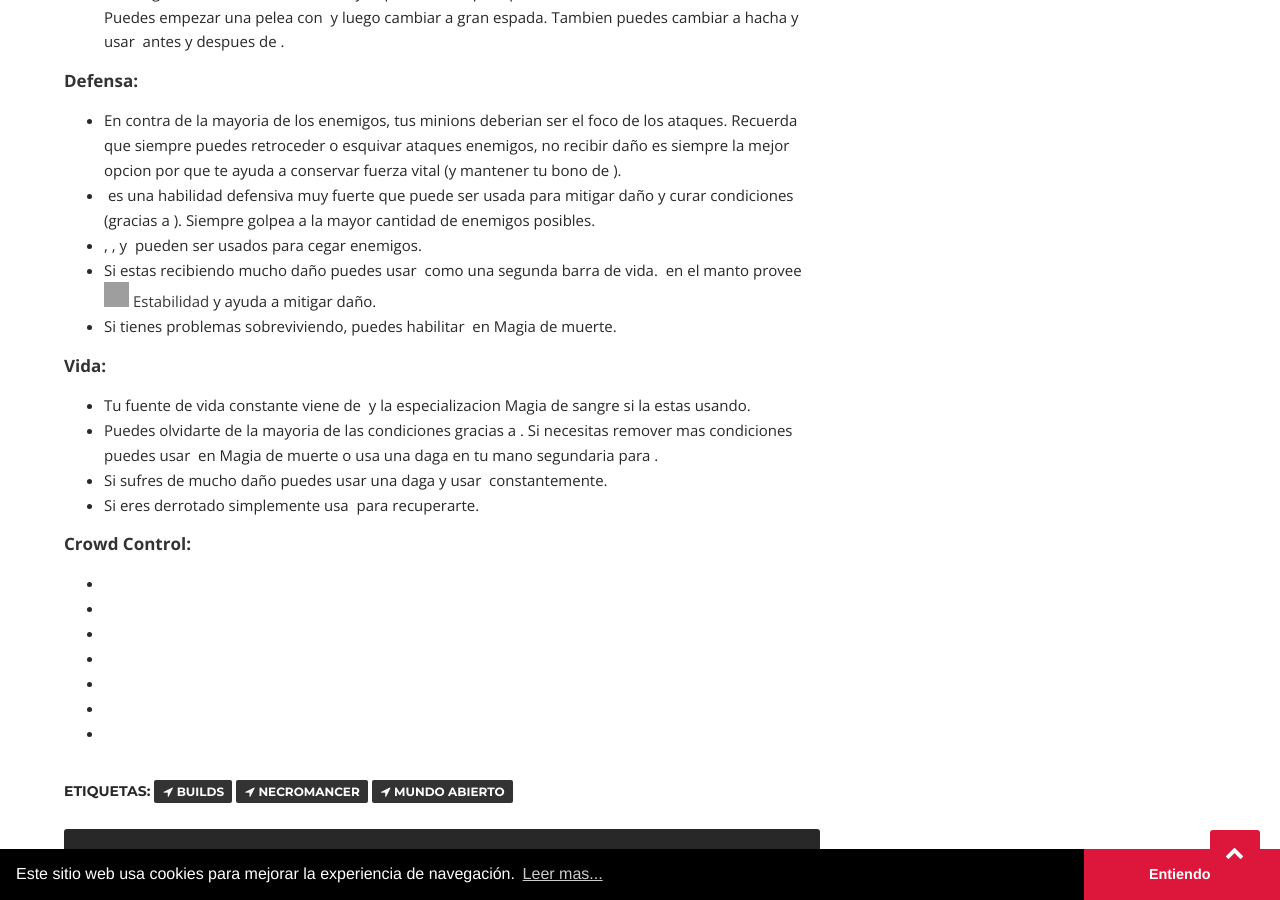
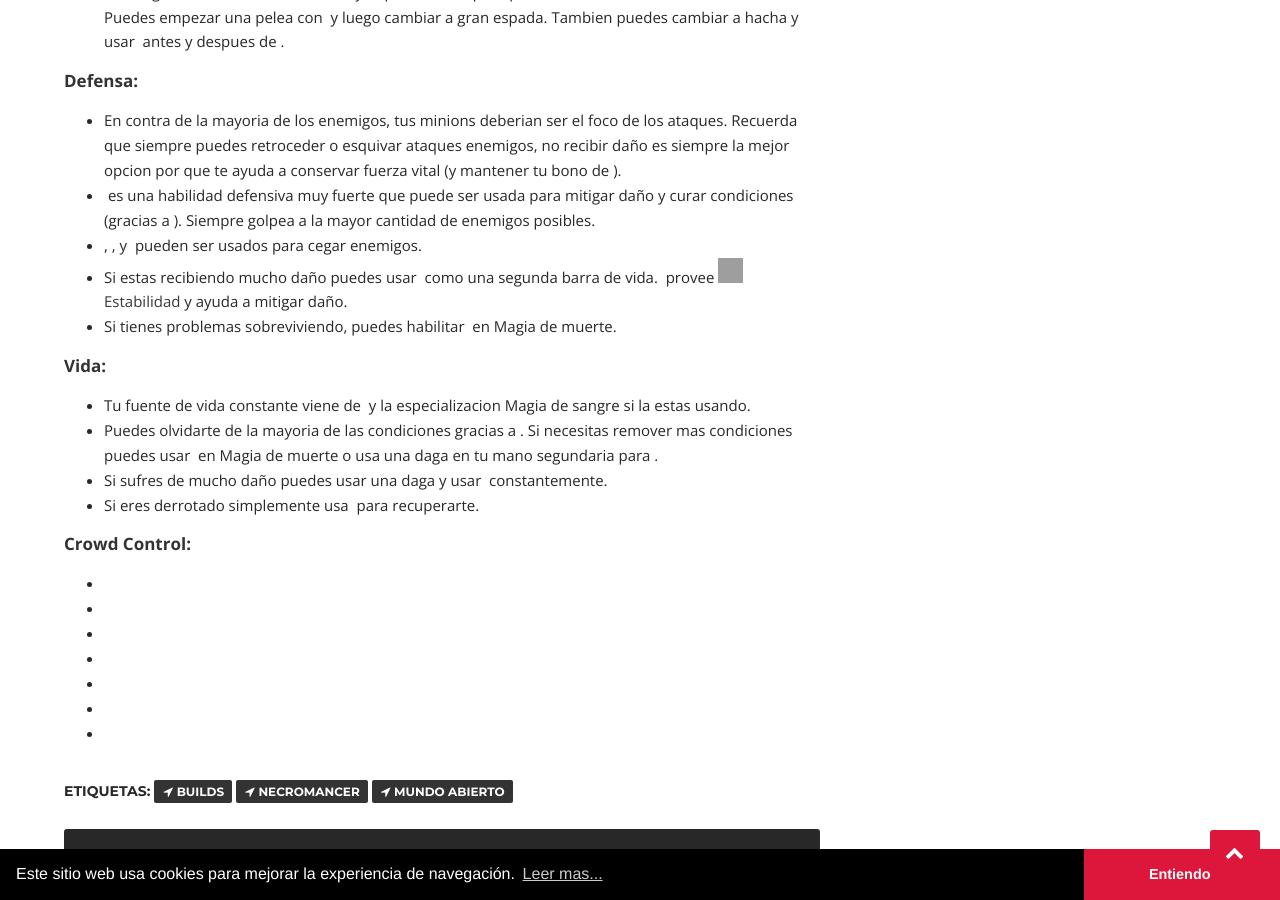
Before and after one commit to ACast59/GW2Guias, a Jekyll site: the page built from _posts/2018-09-03-necromancer-build-reaper-power-minion-master.md, in a window 1280 px wide and 900 px high, scrolled down 2707 px. Built offline with Jekyll 4.4.1, drawn with Linux system fonts in a browser that asks for light colours; a script that is not in the unit is left out; comment, search, counter and statistics services are not loaded; grey boxes are pictures that could not be loaded.

Commit message:
Update 2018-09-03-necromancer-build-reaper-power-minion-master.md

```diff
--- a/_posts/2018-09-03-necromancer-build-reaper-power-minion-master.md
+++ b/_posts/2018-09-03-necromancer-build-reaper-power-minion-master.md
@@ -293,7 +293,7 @@ El necromancer minion master es una de la builds mas populares debido a la canti
 
   <li><div style="display:inline-block"><span data-armory-embed="skills" data-armory-ids="29855" data-armory-inline-text="wiki" data-armory-size="24"></span></div>, <div style="display:inline-block"><span data-armory-embed="skills" data-armory-ids="30825" data-armory-inline-text="wiki" data-armory-size="24"></span></div>, y <div style="display:inline-block"><span data-armory-embed="skills" data-armory-ids="10590" data-armory-inline-text="wiki" data-armory-size="24"></span></div> pueden ser usados para cegar enemigos.</li>
 
-  <li>Si estas recibiendo mucho daño puedes usar <div style="display:inline-block"><span data-armory-embed="skills" data-armory-ids="30792" data-armory-inline-text="wiki" data-armory-size="24"></span></div> como una segunda barra de vida. <div style="display:inline-block"><span data-armory-embed="skills" data-armory-ids="29958" data-armory-inline-text="wiki" data-armory-size="24"></span></div> en el manto provee <a href="http://wiki-es.guildwars2.com/wiki/Estabilidad" title="Stability"><img alt="Stability" src="https://metabattle.com/wiki/images/thumb/a/ae/Stability.png/25px-Stability.png" width="25" height="25" srcset="https://metabattle.com/wiki/images/a/ae/Stability.png 1.5x" style="display:inline-block;" /></a> <a href="http://wiki-es.guildwars2.com/wiki/Estabilidad" class="extiw" title="gw2:Stability">Estabilidad</a> y ayuda a mitigar daño.</li>
+  <li>Si estas recibiendo mucho daño puedes usar <div style="display:inline-block"><span data-armory-embed="skills" data-armory-ids="30792" data-armory-inline-text="wiki" data-armory-size="24"></span></div> como una segunda barra de vida. <div style="display:inline-block"><span data-armory-embed="skills" data-armory-ids="29958" data-armory-inline-text="wiki" data-armory-size="24"></span></div> provee <a href="http://wiki-es.guildwars2.com/wiki/Estabilidad" title="Stability"><img alt="Stability" src="https://metabattle.com/wiki/images/thumb/a/ae/Stability.png/25px-Stability.png" width="25" height="25" srcset="https://metabattle.com/wiki/images/a/ae/Stability.png 1.5x" style="display:inline-block;" /></a> <a href="http://wiki-es.guildwars2.com/wiki/Estabilidad" class="extiw" title="gw2:Stability">Estabilidad</a> y ayuda a mitigar daño.</li>
 
   <li>Si tienes problemas sobreviviendo, puedes habilitar <div style="display:inline-block;"><span data-armory-embed="traits" data-armory-ids="1940" data-armory-inline-text="wiki" data-armory-size="24"></span></div> en Magia de muerte.</li>
 </ul>
```
